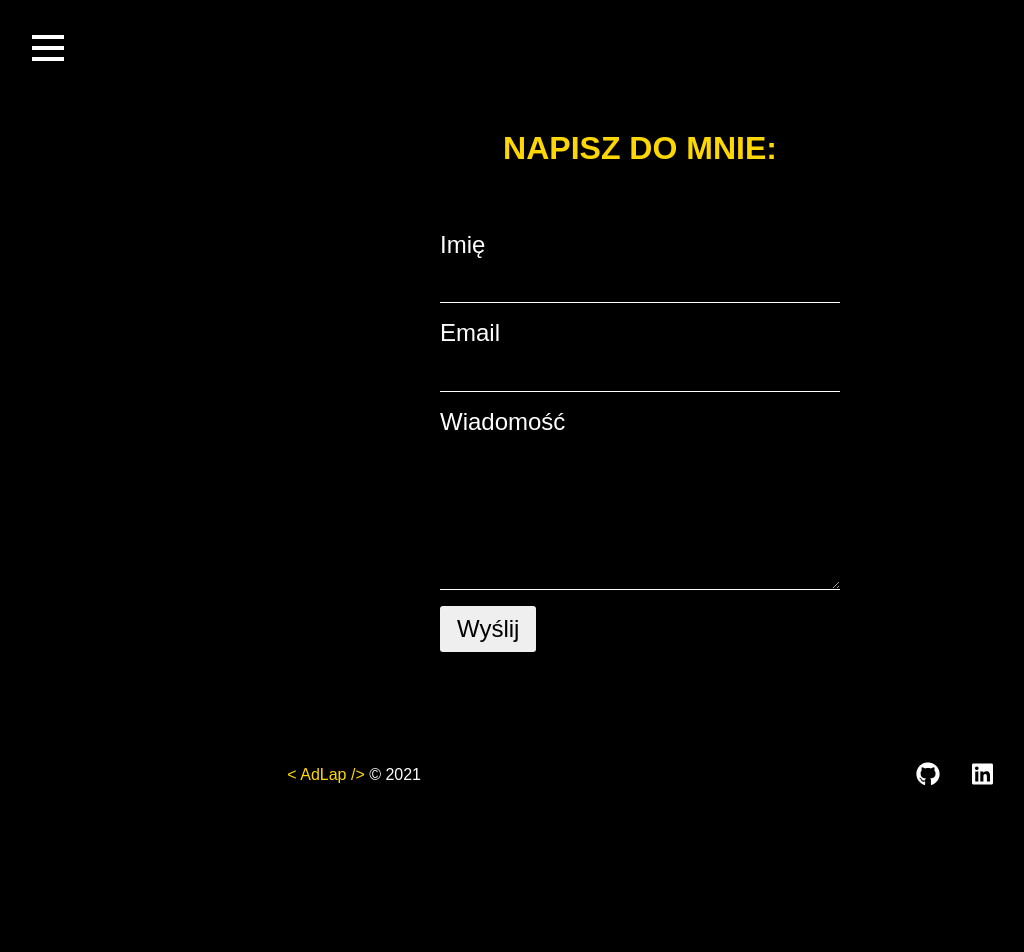
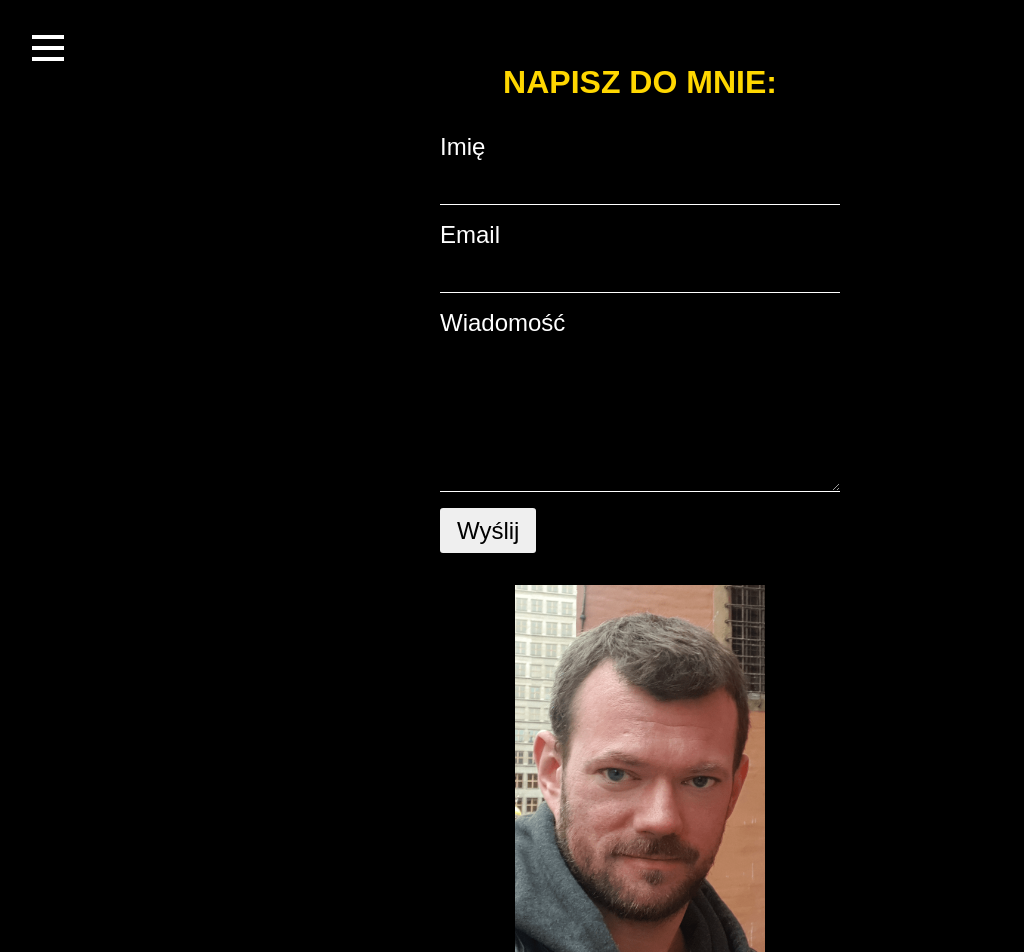
Before and after one commit to AdLap/AdLap-web, a React (Create React App) app: page /contact in a window 1280 px wide. Shown: the top 952 px of the page, without its empty margins (0-1024 px from the left). Before the commit the page ends 800 px from the top, so only its background shows below. Built offline with nearby package versions, Linux system fonts and the light colour scheme.

Commit message:
added img to contact, and changed contact structure

```diff
--- a/src/contact/Contact.js
+++ b/src/contact/Contact.js
@@ -2,7 +2,8 @@ import { ErrorMessage, Formik } from "formik";
 import React, { useState } from "react";
 import * as Yup from 'yup';
 import { send } from "emailjs-com";
-import { Button, ContactSection, Form, Input, Label, TextArea, ErrorMsg, ContactTitle } from "./Contact.styled";
+import img from '../assets/ja2.png';
+import { Button, ContactContainer, Form, Input, Label, TextArea, ErrorMsg, ImgContainer } from "./Contact.styled";
 import ContactSuccess from "./ContactSuccess";
 
 const Contact = () => {
@@ -41,13 +42,14 @@ const Contact = () => {
     };
 
     return (
-        <ContactSection
+        <section>
+            {!success && <h2>Napisz do mnie:</h2>}
+            <ContactContainer
                 variants={contactVariants}
                 initial='hidden'
                 animate='visable'
                 exit='exit'
             >
-            {!success && <ContactTitle>Napisz do mnie:</ContactTitle>}
                 {
                     success ?
                         <ContactSuccess /> :
@@ -107,7 +109,11 @@ const Contact = () => {
                             }
                         </Formik>
                 }
-        </ContactSection >
+                <ImgContainer>
+                    <img src={img} alt={img} />
+                </ImgContainer>
+            </ContactContainer>
+        </section>
     );
 }
 
--- a/src/contact/Contact.styled.js
+++ b/src/contact/Contact.styled.js
@@ -1,16 +1,12 @@
 import styled from "styled-components";
 import { motion } from "framer-motion";
 
-export const ContactSection = styled(motion.section)`
+export const ContactContainer = styled(motion.div)`
     display: flex;
     justify-content: center;
     align-items: center;
     flex-direction: column;
     gap: 2rem;
-`;
-
-export const ContactTitle = styled.h2`
-
 `;
 
 export const Form = styled(motion.form)`
@@ -87,3 +83,14 @@ export const ErrorMsg = styled.div`
     color: ${({ theme }) => theme.errorMessage};
     position: absolute;
 `;
+
+export const ImgContainer = styled.div`
+    width: 250px;
+    height: 380px;
+    overflow: hidden;
+
+    img {
+        width: 100%;
+        height: auto;
+    }
+`;
--- a/src/home/Home.styled.js
+++ b/src/home/Home.styled.js
@@ -46,6 +46,10 @@ export const ImgDescription = styled.div`
     grid-row: 3 / 4;
     grid-column: 1 / 3;
 
+    @media (min-width: ${({ theme }) => theme.tablet}) {
+        position: relative;
+    }
+
     @media (min-width: ${({ theme }) => theme.desktop}) {
         grid-row: 2 / 3;
         grid-column: 2 / 3;
@@ -54,6 +58,11 @@ export const ImgDescription = styled.div`
     img {
         width: 100%;
         height: auto;
+
+        @media (min-width: ${({ theme }) => theme.tablet}) {
+            position: absolute;
+            top: -65px;
+        }
     }
 `;
 
```
Lines whose indentation alone changed are shown as unchanged.
